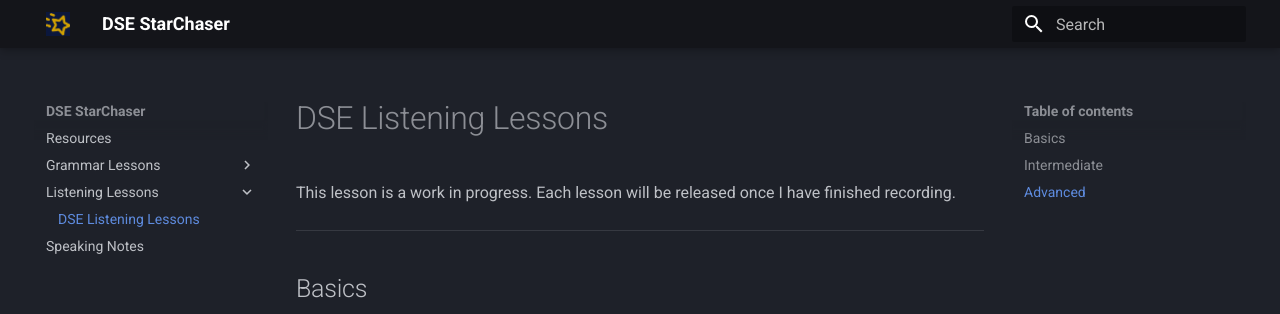
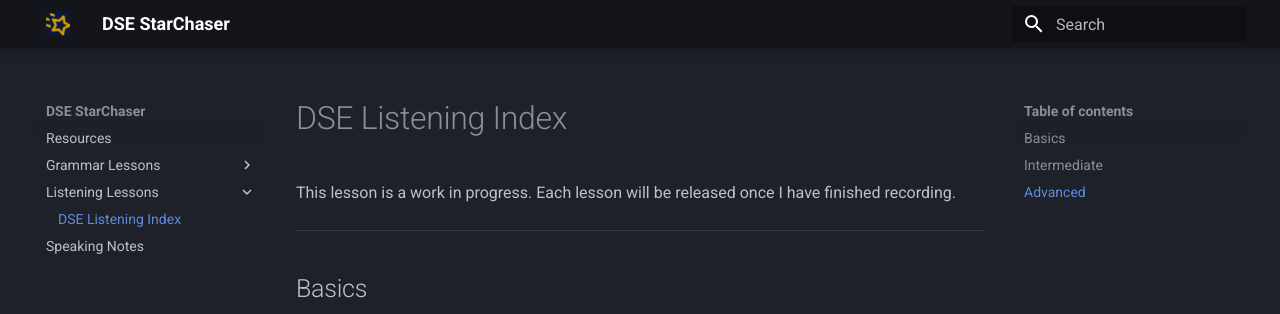
Before and after one commit to louiskwt/starchaser-portal, an MkDocs documentation site: the page built from docs/listening/index.md, in a window 1280 px wide. Shown: the top 314 px of the page. Built offline with MkDocs 1.6.1 and Material for MkDocs 9.7.7, drawn with Linux system fonts in a browser that asks for light colours.

Commit message:
update title

```diff
--- a/docs/listening/index.md
+++ b/docs/listening/index.md
@@ -1,4 +1,4 @@
-# DSE Listening Lessons
+# DSE Listening Index
 
 This lesson is a work in progress. Each lesson will be released once I have finished recording.
 
```
